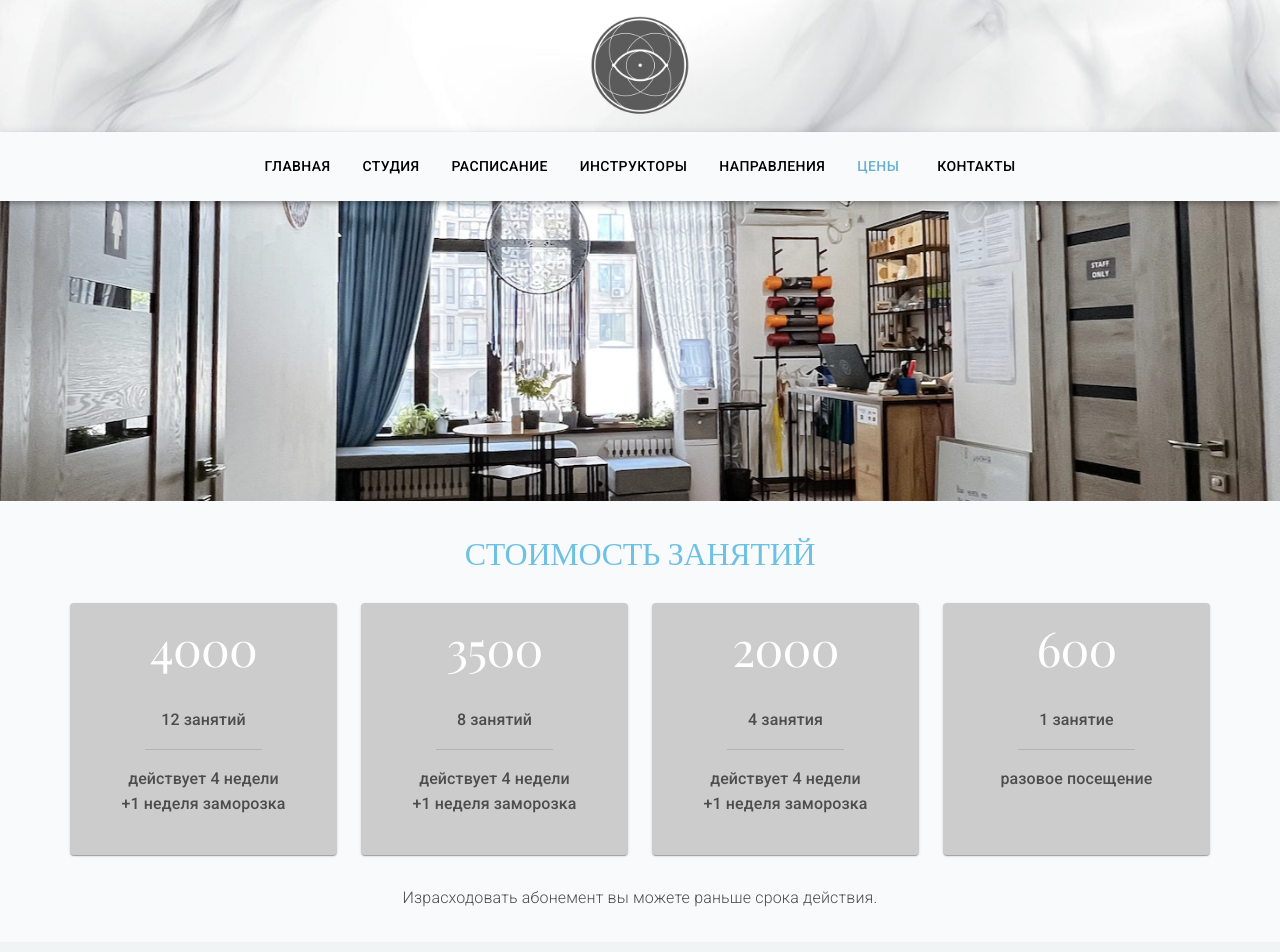
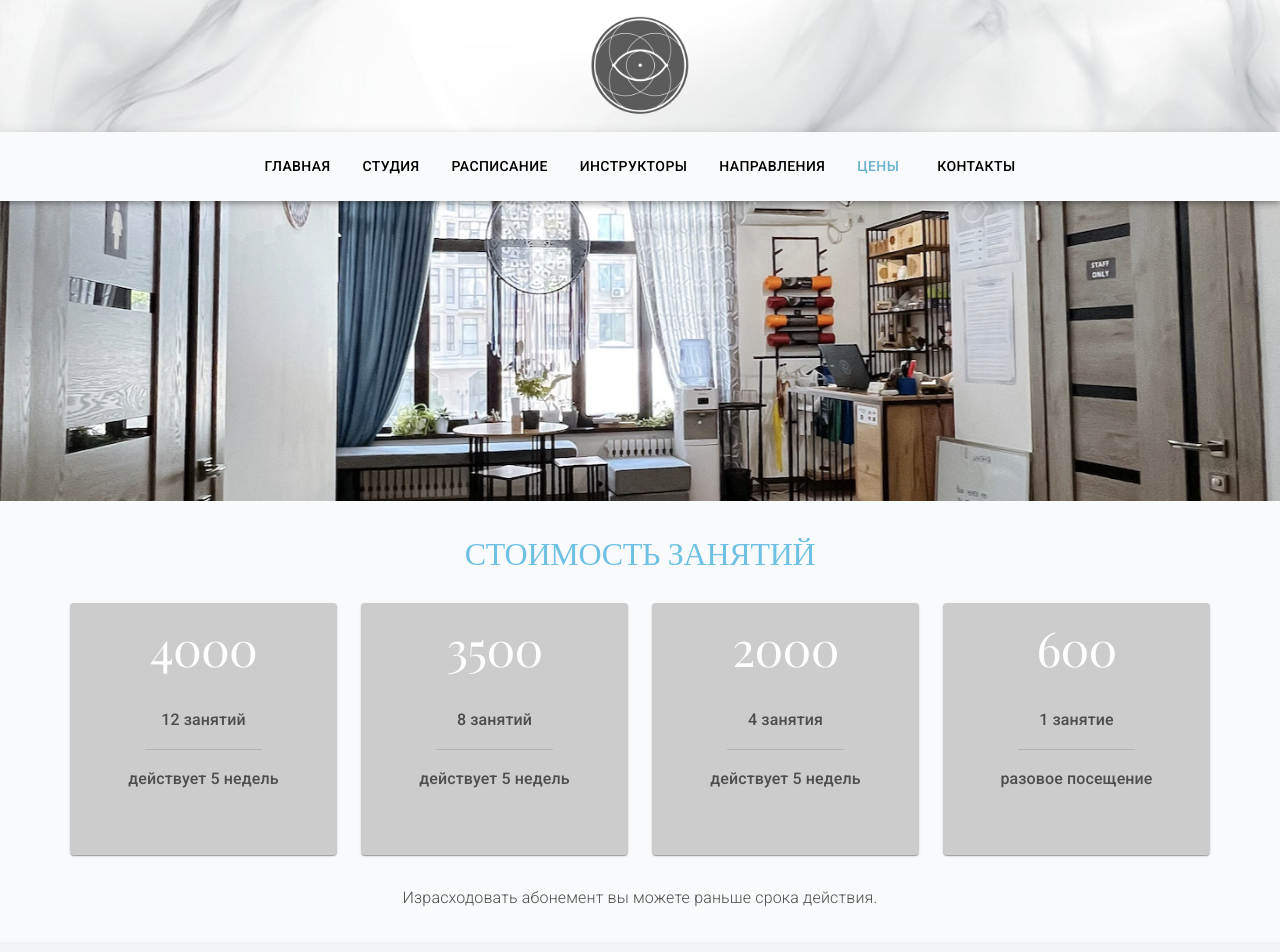
Before and after one commit to errfrost/vite-simple-config, a React (Vite) app: page /price in a window 1280 px wide. Shown: the top 952 px of the page. Built offline with nearby package versions, Linux system fonts and the light colour scheme.

Commit message:
feat: price and last name update

```diff
--- a/public/data/teachers.json
+++ b/public/data/teachers.json
@@ -264,7 +264,7 @@
             "quote": "Путь к здоровью через йогу открыт каждому! "
         },
         {
-            "name": "Юлия Пихота",
+            "name": "Юлия Хуторская",
             "photo": "images/teachers/yulia-pikhota.webp",
             "gallery": [
                 "images/teachers/yulia-pikhota-0.webp",
--- a/src/pages/Price.tsx
+++ b/src/pages/Price.tsx
@@ -6,17 +6,17 @@ const priceList = [
     {
         price: 4000,
         lessons: '12 занятий',
-        duration: 'действует 4 недели\n+1 неделя заморозка',
+        duration: 'действует 5 недель',
     },
     {
         price: 3500,
         lessons: '8 занятий',
-        duration: 'действует 4 недели\n+1 неделя заморозка',
+        duration: 'действует 5 недель',
     },
     {
         price: 2000,
         lessons: '4 занятия',
-        duration: 'действует 4 недели\n+1 неделя заморозка',
+        duration: 'действует 5 недель',
     },
     { price: 600, lessons: '1 занятие', duration: 'разовое посещение' },
 ];
```
